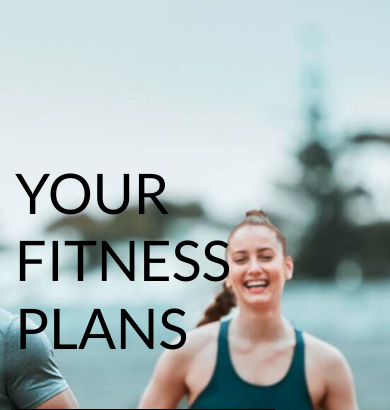
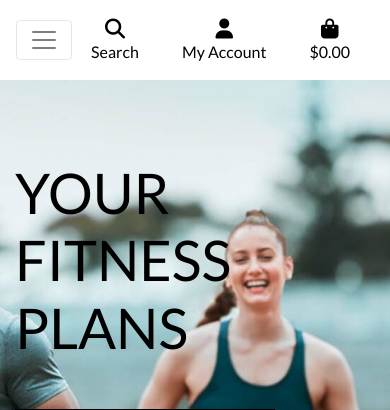
Before and after one commit to maxwellsor169/Keep_Fit_subscription_app, a Django app: page / in a window 390 px wide. Shown: the top 410 px of the page. Run offline with Django 3.2, Linux system fonts and the light colour scheme; some libraries are stand-ins or nearby versions.

Commit message:
Added mobile header and main nav bar

```diff
--- a/templates/base.html
+++ b/templates/base.html
@@ -92,6 +92,16 @@
           </ul>
       </div>
       </div>
+      <div class="row bg-white">
+        <nav class="navbar navbar-expand-lg navbar-light w-100">
+          <button class="navbar-toggler" type="button" data-toggle="collapse" data-target="#main-nav"
+            aria-controls="main-nav" aria-expanded="false" aria-label="Toggle navigation">
+            <span class="navbar-toggler-icon"></span>
+          </button>
+          {% include 'includes/mobile-top-header.html' %}
+          {% include 'includes/main-nav.html' %}
+        </nav>
+      </div>
     </header>
 
     <!-- Display messages from django -->
--- /dev/null
+++ b/templates/includes/main-nav.html
@@ -0,0 +1,37 @@
+<div class="collapse navbar-collapse" id="main-nav">
+    <ul class="navbar-nav w-auto mx-auto">
+        <li class="nav-item dropdown">
+            <a class="logo-font font-weight-bold nav-link text-black mr-5" href="#" id="all-products-link" data-toggle="dropdown" aria-haspopup="true" aria-expanded="false">
+                Your Plans
+            </a>
+            <div class="dropdown-menu border-0" aria-labelledby="all-products-link">
+                <a href="" class="dropdown-item">Community</a>
+                <a href="" class="dropdown-item ">By Rating</a>
+                <a href="" class="dropdown-item ">Buy</a>
+                <a href="" class="dropdown-item">Your Plans</a>
+            </div>
+        </li>
+        <li class="nav-item dropdown">
+            <a class="logo-font font-weight-bold nav-link text-black mr-5" href="#" id="clothing-link" data-toggle="dropdown" aria-haspopup="true" aria-expanded="false">
+                Nutrition Plan
+            </a>
+            <div class="dropdown-menu border-0" aria-labelledby="clothing-link">
+                <a href="" class="dropdown-item">What to eat</a>
+                <a href="" class="dropdown-item">Time to eat</a>
+                <a href="" class="dropdown-item">#</a>
+                <a href="" class="dropdown-item">#</a>
+            </div>
+        </li>
+        <li class="nav-item dropdown">
+            <a class="logo-font font-weight-bold nav-link text-black mr-5" href="#" id="clothing-link" data-toggle="dropdown" aria-haspopup="true" aria-expanded="false">
+                Exercise Plan
+            </a>
+            <div class="dropdown-menu border-0" aria-labelledby="clothing-link">
+                <a href="" class="dropdown-item">#</a>
+                <a href="" class="dropdown-item">#</a>
+                <a href="" class="dropdown-item">#</a>
+                <a href="" class="dropdown-item">#</a>
+            </div>
+        </li>
+    </ul>
+</div>
--- /dev/null
+++ b/templates/includes/mobile-top-header.html
@@ -0,0 +1,58 @@
+<!-- This gives us a button to open a search bar -->
+<li class="list-inline-item">
+    <a class="text-black nav-link d-block d-lg-none" href="#" id="mobile-search" data-toggle="dropdown" aria-haspopup="true" aria-expanded="false">
+        <div class="text-center">
+            <div><i class="fas fa-search fa-lg"></i></div>
+            <p class="my-0">Search</p>
+        </div>
+    </a>
+    <div class="dropdown-menu border-0 w-100 p-3 rounded-0 my-0" aria-labelledby="mobile-search">
+        <form class="form" method="GET" action="">
+            <div class="input-group w-100">
+                <input class="form-control border border-black rounded-0" type="text" name="q" placeholder="Search our site">
+                <div class="input-group-append">
+                    <button class="form-control form-control btn btn-black border border-black rounded-0" type="submit">
+                        <span class="icon">
+                            <i class="fas fa-search"></i>
+                        </span>
+                    </button>
+                </div>
+            </div>
+        </form>
+    </div>
+</li>
+<!-- Opens My Account dropdown menu -->
+<li class="list-inline-item dropdown">
+    <a class="text-black nav-link d-block d-lg-none" href="#" id="user-options" data-toggle="dropdown" aria-haspopup="true" aria-expanded="false">
+        <div class="text-center">
+            <div><i class="fas fa-user fa-lg"></i></div>
+            <p class="my-0">My Account</p>
+        </div>
+    </a>
+    <div class="dropdown-menu border-0" aria-labelledby="user-options">
+        {% if request.user.is_authenticated %}
+            {% if request.user.is_superuser %}
+                <a href="{% url 'account_logout' %}" class="dropdown-item">Product Management</a>
+            {% endif %}
+            <a href="" class="dropdown-item">My Profile</a>
+            <a href="{% url 'account_logout' %}" class="dropdown-item">Logout</a>
+        {% else %}
+            <a href="{% url 'account_signup' %}" class="dropdown-item">Register</a>
+            <a href="{% url 'account_login' %}" class="dropdown-item">Login</a>
+        {% endif %}
+    </div>
+</li>
+<li class="list-inline-item">
+    <a class="{% if grand_total %}text-primary font-weight-bold{% else %}text-black{% endif %} nav-link d-block d-lg-none" href="">
+        <div class="text-center">
+            <div><i class="fas fa-shopping-bag fa-lg"></i></div>
+            <p class="my-0">
+                {% if grand_total %}
+                    ${{ grand_total|floatformat:2 }}
+                {% else %}
+                    $0.00
+                {% endif %}
+            </p>
+        </div>
+    </a>
+</li>
```
